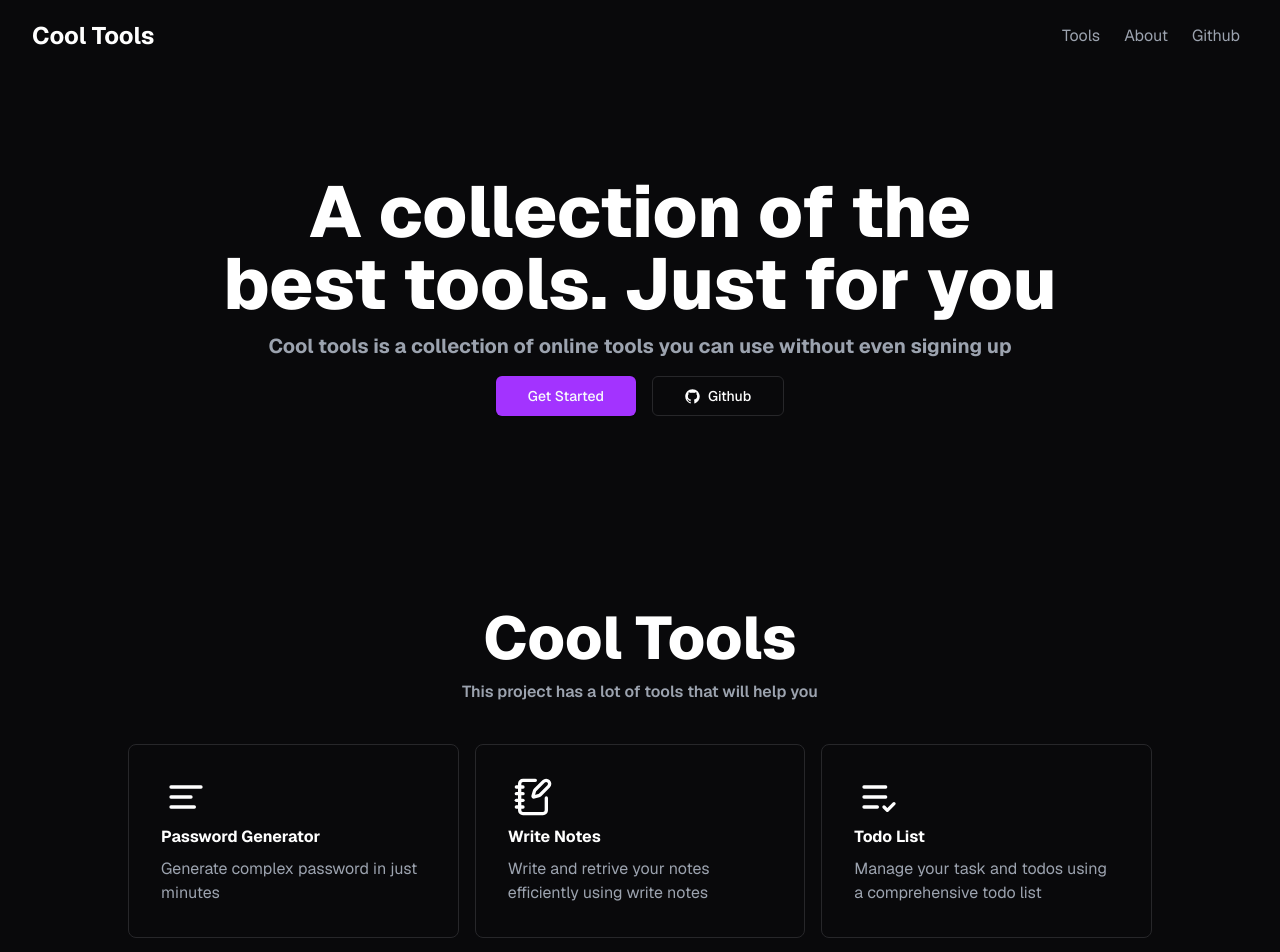
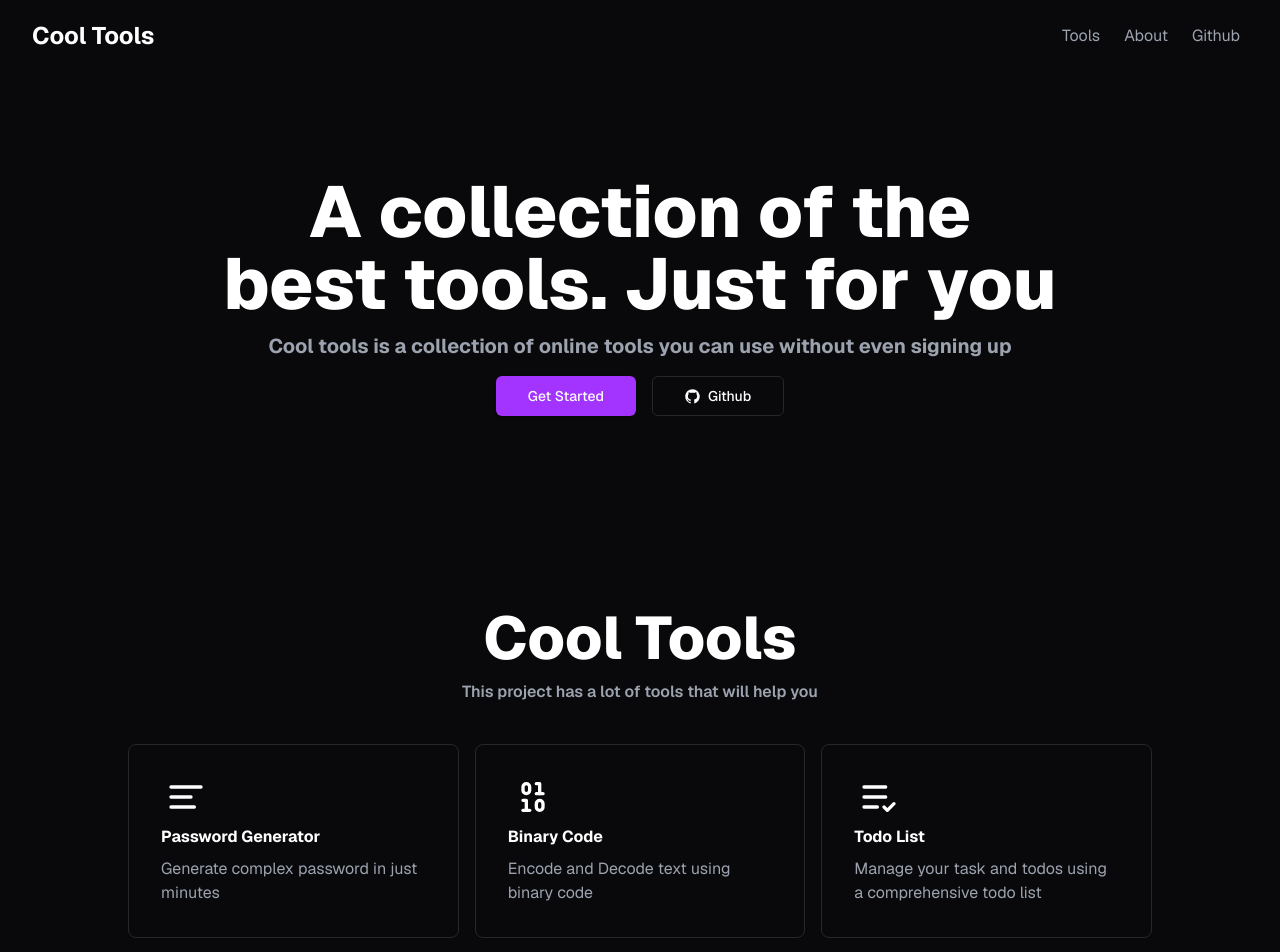
Before and after one commit to riskysh/Tools, a Next.js app: page / in a window 1280 px wide. Shown: the top 952 px of the page. Built offline with nearby package versions, Linux system fonts and the light colour scheme.

Commit message:
Some fixes in home page

```diff
--- a/src/app/page.js
+++ b/src/app/page.js
@@ -37,10 +37,10 @@ export default function Home() {
 
         <div className="relative overflow-hidden rounded-lg border border-[#27272a] p-2 text-left hover:border-[#414147] hover:duration-300">
           <div className="flex h-44 flex-col justify-between rounded-md p-6">
-          <svg xmlns="http://www.w3.org/2000/svg" width="50" height="50" viewBox="0 0 24 24" fill="none" stroke="#ffffff" stroke-width="2" stroke-linecap="round" stroke-linejoin="round" class="lucide lucide-notebook-pen"><path d="M13.4 2H6a2 2 0 0 0-2 2v16a2 2 0 0 0 2 2h12a2 2 0 0 0 2-2v-7.4"/><path d="M2 6h4"/><path d="M2 10h4"/><path d="M2 14h4"/><path d="M2 18h4"/><path d="M21.378 5.626a1 1 0 1 0-3.004-3.004l-5.01 5.012a2 2 0 0 0-.506.854l-.837 2.87a.5.5 0 0 0 .62.62l2.87-.837a2 2 0 0 0 .854-.506z"/></svg>
+          <svg xmlns="http://www.w3.org/2000/svg" width="50" height="50" viewBox="0 0 24 24" fill="none" stroke="#ffffff" stroke-width="2" stroke-linecap="round" stroke-linejoin="round" class="lucide lucide-binary"><rect x="14" y="14" width="4" height="6" rx="2"/><rect x="6" y="4" width="4" height="6" rx="2"/><path d="M6 20h4"/><path d="M14 10h4"/><path d="M6 14h2v6"/><path d="M14 4h2v6"/></svg>
               <div className="space-y-2 mt-2">
-                <h3 className="font-bold text-white ">Write Notes</h3>
-                <p className="text-gray-400">Write and retrive your notes efficiently using write notes</p>
+                <h3 className="font-bold text-white ">Binary Code</h3>
+                <p className="text-gray-400">Encode and Decode text using binary code</p>
               </div>
           </div>
         </div>
```
